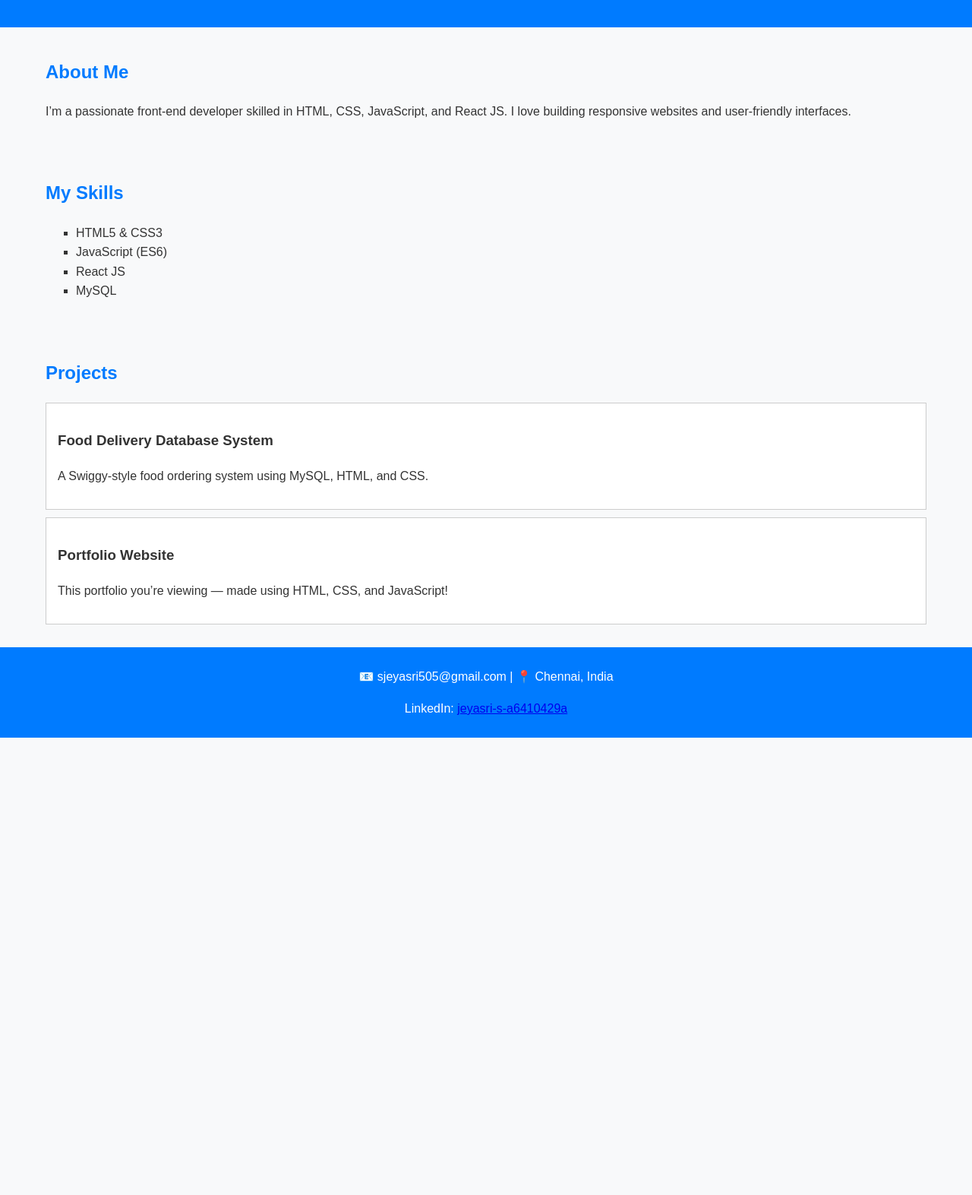
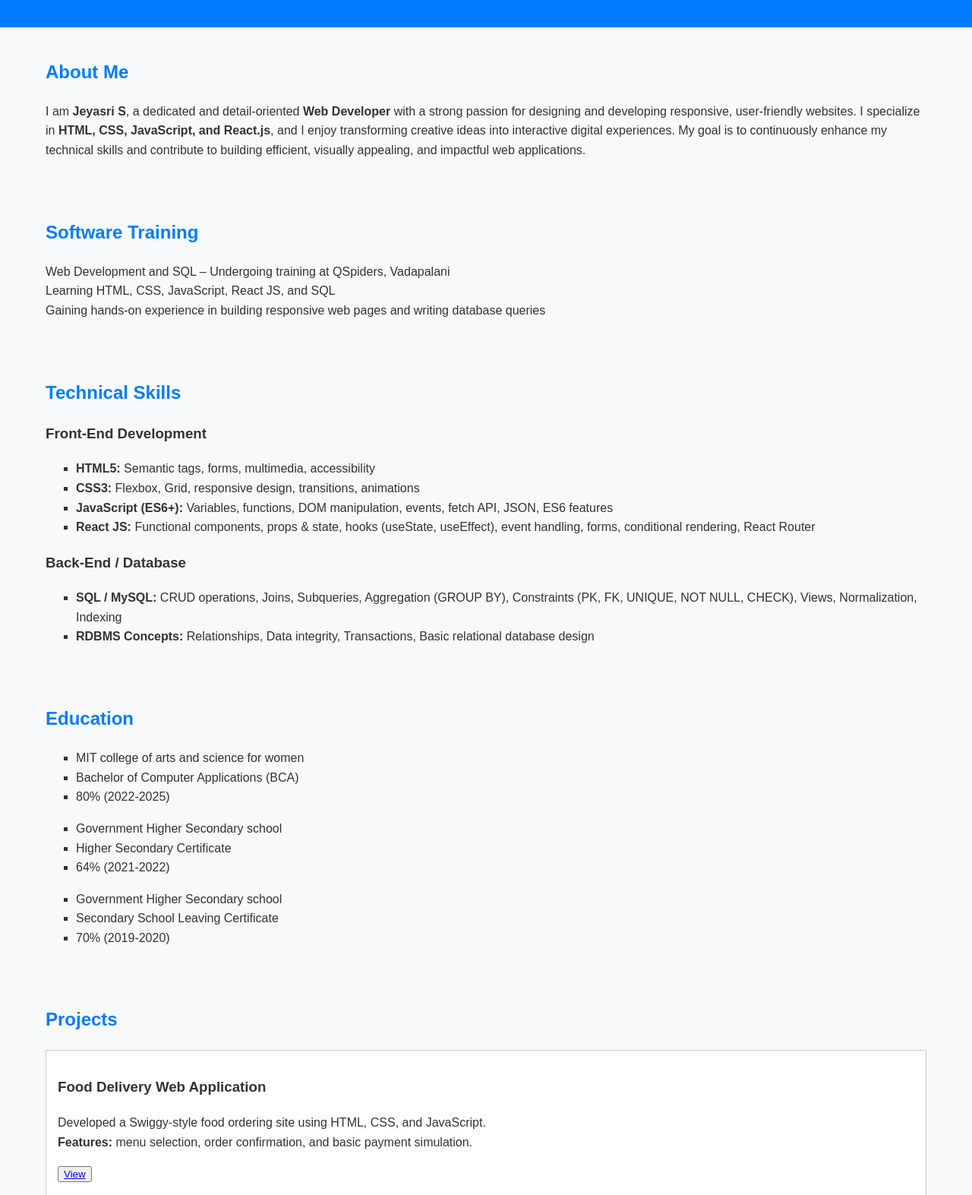
Before and after one commit to sjeyasri505-creator/personal-portfolio, a plain HTML site: page index.html in a window 1280 px wide. Shown: the part 180-1753 px from the top of the page at 76% size. Before the commit the page ends 1151 px from the top, so only its background shows below. Drawn offline with Linux system fonts and the light colour scheme.

Commit message:
Update index.html

```diff
--- a/index.html
+++ b/index.html
@@ -11,37 +11,105 @@
     <h1>Hi, I'm <span>Jeyasri</span></h1>
     <p>Front-End Developer | SQL Enthusiast</p>
   </header>
+    <section id="about">
+  <h2>About Me</h2>
+  <p>
+    I am <strong>Jeyasri S</strong>, a dedicated and detail-oriented
+    <strong>Web Developer</strong> with a strong passion for designing and
+    developing responsive, user-friendly websites. I specialize in
+    <strong>HTML, CSS, JavaScript, and React.js</strong>, and I enjoy transforming
+    creative ideas into interactive digital experiences. My goal is to continuously
+    enhance my technical skills and contribute to building efficient, visually
+    appealing, and impactful web applications.
+  </p>
+</section>
+<section>
+  <h2> Software Training</h2>
+  <p> Web Development and SQL – Undergoing training at QSpiders, Vadapalani <br>
+ Learning HTML, CSS, JavaScript, React JS, and SQL <br>
+ Gaining hands-on experience in building responsive web pages and writing database queries</p>
+</section>
+  </section>
+  <section id="skills">
+  <h2>Technical Skills</h2>
+  <h3>Front-End Development</h3>
+  <ul>
+    <li><strong>HTML5: </strong>Semantic tags, forms, multimedia, accessibility</li>
+    <li><strong>CSS3: </strong> Flexbox, Grid, responsive design, transitions, animations</li>
+    <li><strong> JavaScript (ES6+): </strong>Variables, functions, DOM manipulation, events, fetch API, JSON, ES6 features</li>
+    <li><strong> React JS: </strong> Functional components, props & state, hooks (useState, useEffect), event handling, forms,
+ conditional rendering, React Router</li>
+  </ul>
+  <h3>Back-End / Database</h3>
+  <ul>
+    <li><strong>SQL / MySQL: </strong> CRUD operations, Joins, Subqueries, Aggregation (GROUP BY), Constraints (PK, FK, UNIQUE, NOT NULL, CHECK), Views, Normalization, Indexing</li>
+    <li><strong>RDBMS Concepts: </strong> Relationships, Data integrity, Transactions, Basic relational database design</li>
+  </ul>
+</section>
 
-  <section id="about">
-    <h2>About Me</h2>
-    <p>I’m a passionate front-end developer skilled in HTML, CSS, JavaScript, and React JS. I love building responsive websites and user-friendly interfaces.</p>
-  </section>
+<section id="Education">
+  <h2>Education</h2>
+ <ul id="college">
+  <li class="institute">MIT college of arts and science for women </li>
+  <li>Bachelor of Computer Applications (BCA)</li>
+  <li>80% (2022-2025)</li>
+</ul>
 
-  <section id="skills">
-    <h2>My Skills</h2>
-    <ul>
-      <li>HTML5 & CSS3</li>
-      <li>JavaScript (ES6)</li>
-      <li>React JS</li>
-      <li>MySQL</li>
-    </ul>
-  </section>
+<ul id="School">
+  <li class="institute"> Government Higher Secondary school</li>
+  <li> Higher Secondary Certificate</li>
+  <li>64% (2021-2022)</li>
+</ul>
+<ul id="School">
+  <li class="institute">Government Higher Secondary school</li>
+  <li>Secondary School Leaving Certificate</li>
+  <li>70% (2019-2020)</li>
+</ul>
+</section>
 
   <section id="projects">
     <h2>Projects</h2>
-    <div class="project">
-      <h3>Food Delivery Database System</h3>
-      <p>A Swiggy-style food ordering system using MySQL, HTML, and CSS.</p>
+    <div class="project" id="webapplication">
+      <h3>Food Delivery Web Application</h3>
+      <p> Developed a Swiggy-style food ordering site using HTML, CSS, and JavaScript. <br>
+            <strong>Features:</strong> menu selection, order confirmation, and basic payment simulation.</p>
+            <button><a href="#">View</a></button>
     </div>
+
+       <div class="project" id="database">
+       <h3>Food Delivery Database System</h3>
+       <p> Created and managed a MySQL database for a food delivery system. <br>
+          Designed tables for customers, restaurants, food items, and orders. <br>
+          Implemented SQL queries for data insertion, updating, and retrieval. <br>
+          Applied Primary Key, Foreign Key, Unique, and Not Null constraints to ensure data consistency</p>
+          <button>View</button>
+    </div>
+
     <div class="project">
       <h3>Portfolio Website</h3>
       <p>This portfolio you’re viewing — made using HTML, CSS, and JavaScript!</p>
     </div>
   </section>
+  <section>
+    <h2> Core Strengths</h2>
+    <ul>
+      <li> Good communication and teamwork</li>
+      <li>Quick learner and adaptable</li>
+      <li>Problem-solving and logical thinking</li>
+      <li>Time management and punctuality</li>
+      <li>Attention to detail</li>
+    </ul>
+  </section>
+  <section>
+    <h2> Declaration</h2>
+    <p> I hereby declare that the information furnished above is true to the best of my knowledge</p>
+  </section>
+  <script src="script.js"></script>
 
   <footer>
     <p>📧 sjeyasri505@gmail.com | 📍 Chennai, India</p>
     <p>LinkedIn: <a href="https://www.linkedin.com/in/jeyasri-s-a6410429a" target="_blank">jeyasri-s-a6410429a</a></p>
+    <p>Github : <a href="https://github.com/sjeyasri505-creator">sjeyasri505-creator</a></p>
   </footer>
 </body>
 </html>
```
